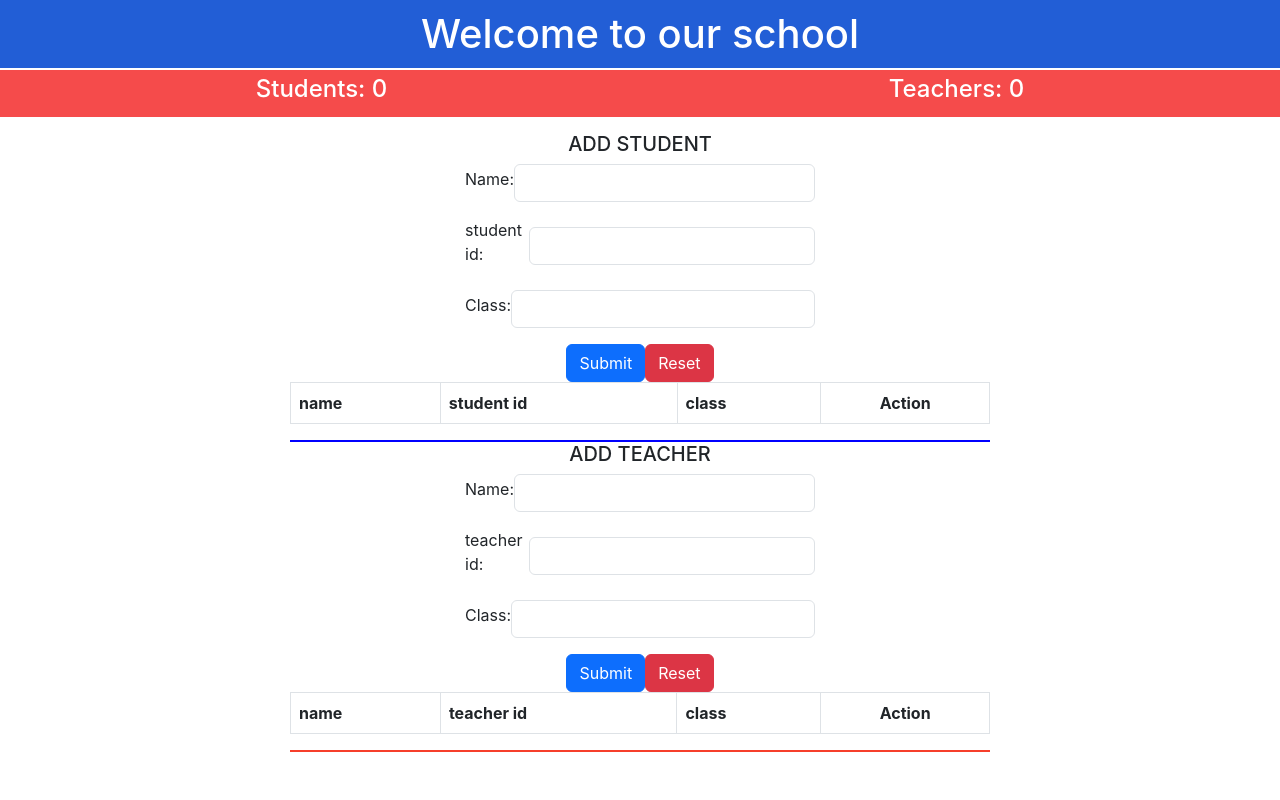
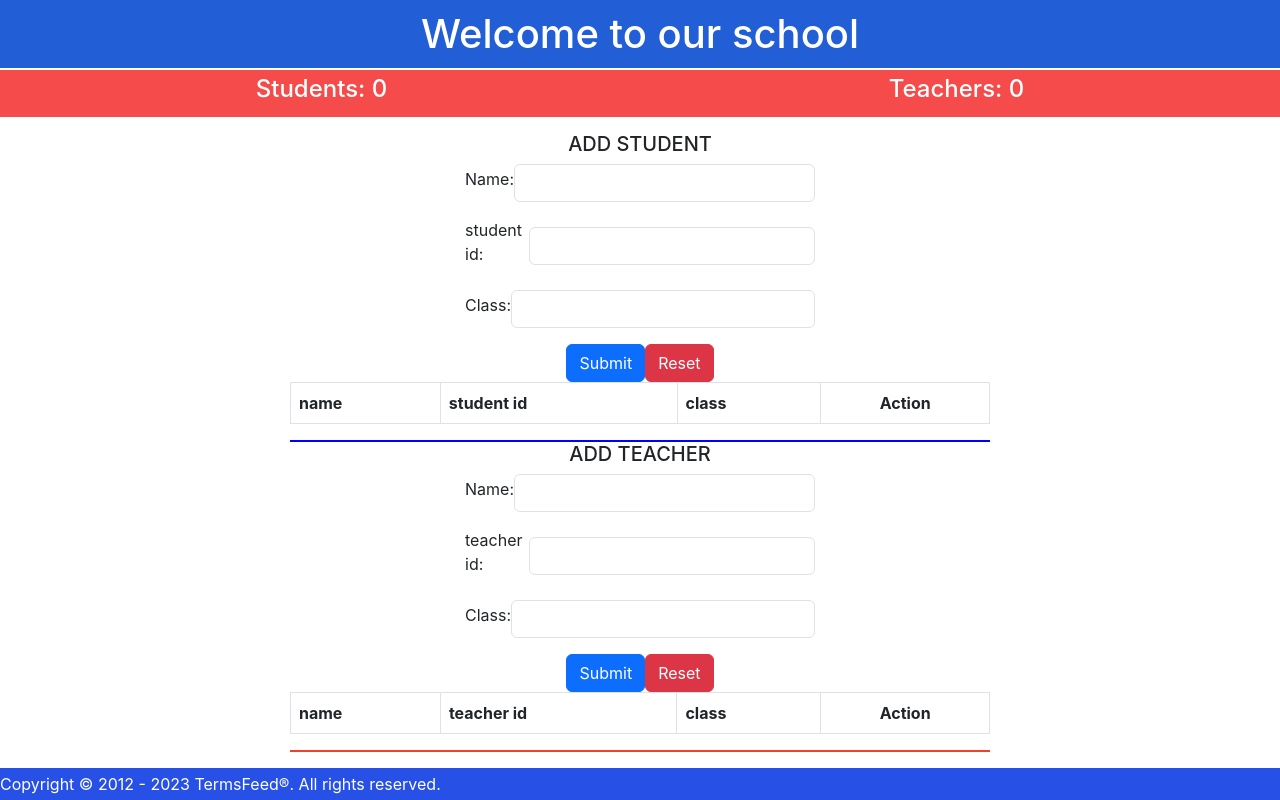
Before and after one commit to Jominjos/schoolcrud, a React (Create React App) app: page / in a window 1280 px wide. Built offline with nearby package versions, Linux system fonts and the light colour scheme.

Commit message:
footer changes

```diff
--- a/public/index.html
+++ b/public/index.html
@@ -25,7 +25,7 @@
       work correctly both with client-side routing and a non-root public URL.
       Learn how to configure a non-root public URL by running `npm run build`.
     -->
-    <title>React App</title>
+    <title>School CRUD</title>
   </head>
   <body>
     <noscript>You need to enable JavaScript to run this app.</noscript>
--- a/src/App.js
+++ b/src/App.js
@@ -26,7 +26,7 @@ function App() {
         <Teachform setTeachers={setTeachers} teachers={teachers}/>
       </div>
     </div>
-    {/* <Footer/> */}
+    { <Footer/> }
 </div>
 
   );
--- a/src/components/stuform.js
+++ b/src/components/stuform.js
@@ -84,7 +84,7 @@ function editsubmit(event){
     let newstudents =[...students]
     let newstudents1 = newstudents.map((d,i)=>{
 
-        if(d.id == euser.id) return euser
+        if(d.id === euser.id) return euser
         else return d
     })
 
@@ -103,7 +103,7 @@ function deluser(data) {
     //console.log(delid);
     let newstudents =[...students]
     newstudents =newstudents.filter(d =>{
-        if( d.id != delid )return true ;
+        if( d.id !== delid )return true ;
         else return false;}
     )
     setstudents(newstudents);
--- a/src/components/teachform.js
+++ b/src/components/teachform.js
@@ -84,7 +84,7 @@ function editsubmit(event){
     let newteachers =[...teachers]
     let newteachers1 = newteachers.map((d,i)=>{
 
-        if(d.id == euser.id) return euser
+        if(d.id === euser.id) return euser
         else return d
     })
 
@@ -103,7 +103,7 @@ function deluser(data) {
     //console.log(delid);
     let newteachers =[...teachers]
     newteachers =newteachers.filter(d =>{
-        if( d.id != delid )return true ;
+        if( d.id !== delid )return true ;
         else return false;}
     )
     setTeachers(newteachers);
--- a/src/styles/footer.css
+++ b/src/styles/footer.css
@@ -5,5 +5,6 @@
    position: relative;
    width: 100%;
    bottom: 0;
-   margin: 0;
+   margin: auto;
+   margin-bottom: 0%;
 }
```
Also changed, not shown: public/logo192.png (deleted), public/logo512.png (deleted).
